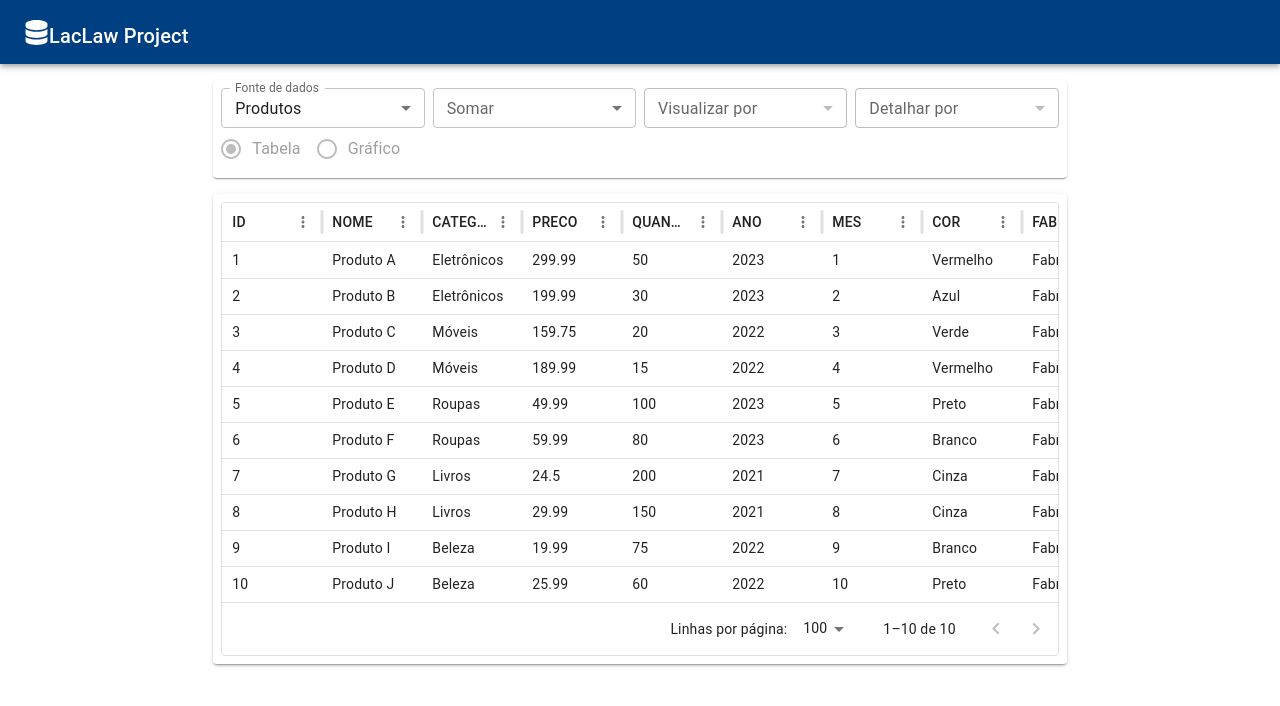
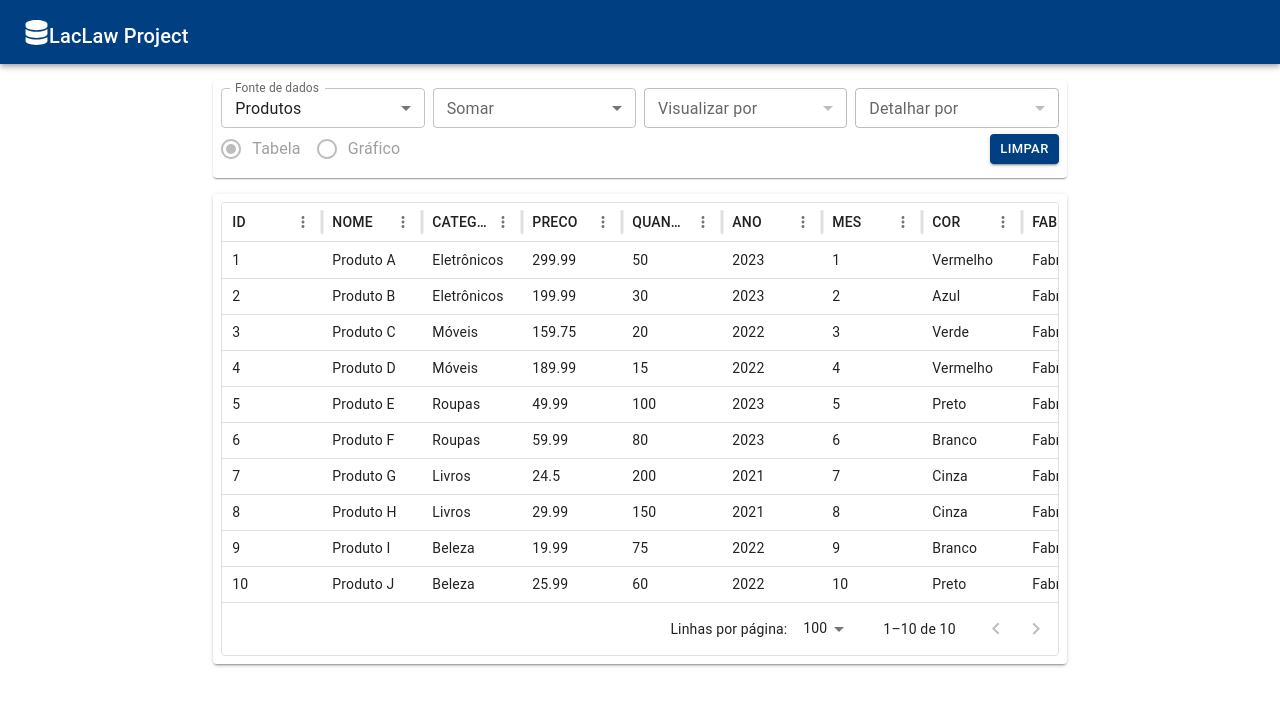
Before and after one commit to heltonfv/react-data-processing, a React (Create React App) app: page / in a window 1280 px wide. Shown: the top 706 px of the page. Built offline with nearby package versions, Linux system fonts and the light colour scheme.

Commit message:
add clear button

```diff
--- a/src/App.tsx
+++ b/src/App.tsx
@@ -18,7 +18,8 @@ import {
   Radio,
   RadioGroup,
   FormControlLabel,
-  SelectChangeEvent
+  SelectChangeEvent,
+  Button
 } from '@mui/material';
 import { useState, useEffect } from "react";
 import DynamicTable from './components/DynamicTable';
@@ -222,10 +223,20 @@ function App() {
                 </Grid>
               </Grid>
 
-              <RadioGroup row value={type} onChange={handleTypeChange}>
-                <FormControlLabel disabled={disabledDetailField} value="table" control={<Radio />} label="Tabela" />
-                <FormControlLabel disabled={disabledDetailField} value="graph" control={<Radio />} label="Gráfico" />
-              </RadioGroup>
+              <Grid container>
+                <Grid item xs={12} md={6}>
+                  <RadioGroup row value={type} onChange={handleTypeChange}>
+                    <FormControlLabel disabled={disabledDetailField} value="table" control={<Radio />} label="Tabela" />
+                    <FormControlLabel disabled={disabledDetailField} value="graph" control={<Radio />} label="Gráfico" />
+                  </RadioGroup>
+                </Grid>
+                <Grid item xs={12} md={6} sx={{ display: 'flex', alignItems: 'center', justifyContent: {xs: 'start', md: 'end'} }}>
+                  <Button size="small" variant="contained">
+                    Limpar
+                  </Button>
+                </Grid>
+              </Grid>
+
             </Paper>
 
             <Paper sx={{padding: 1}} elevation={2} >
```
